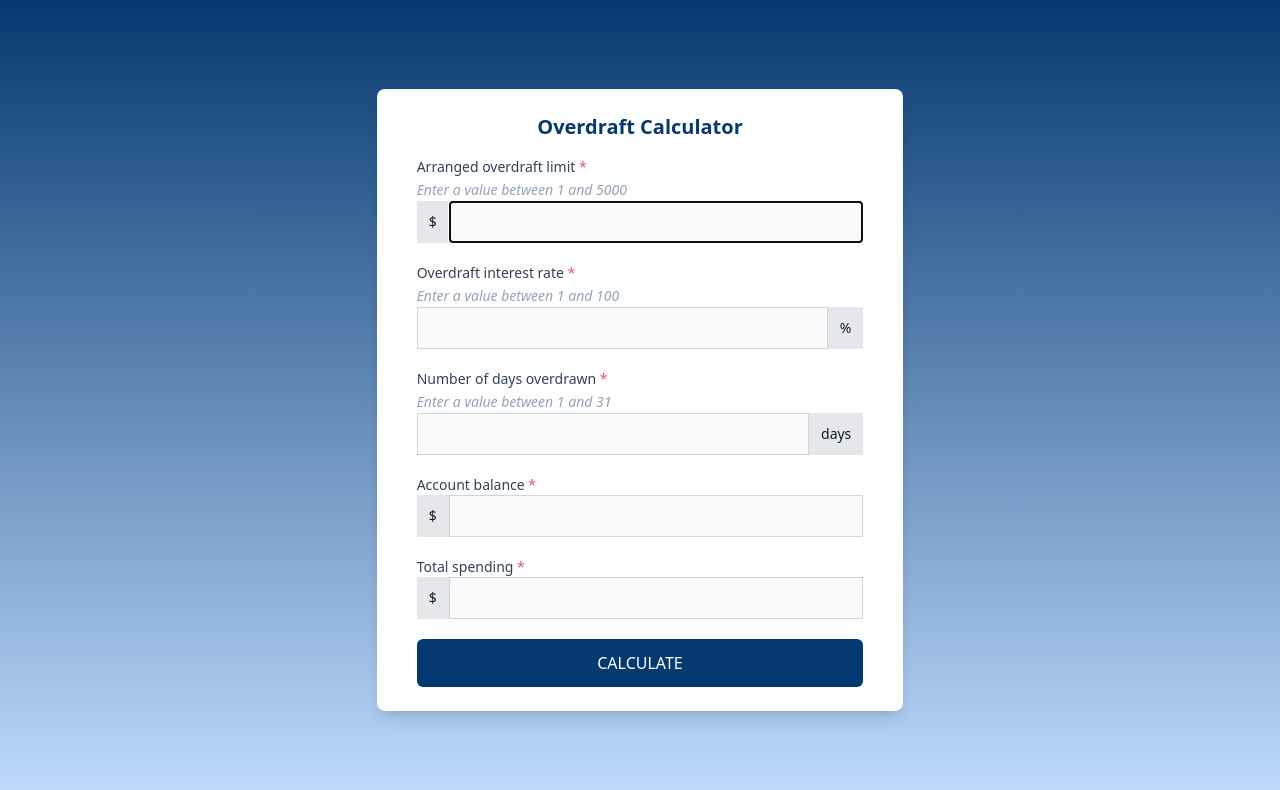
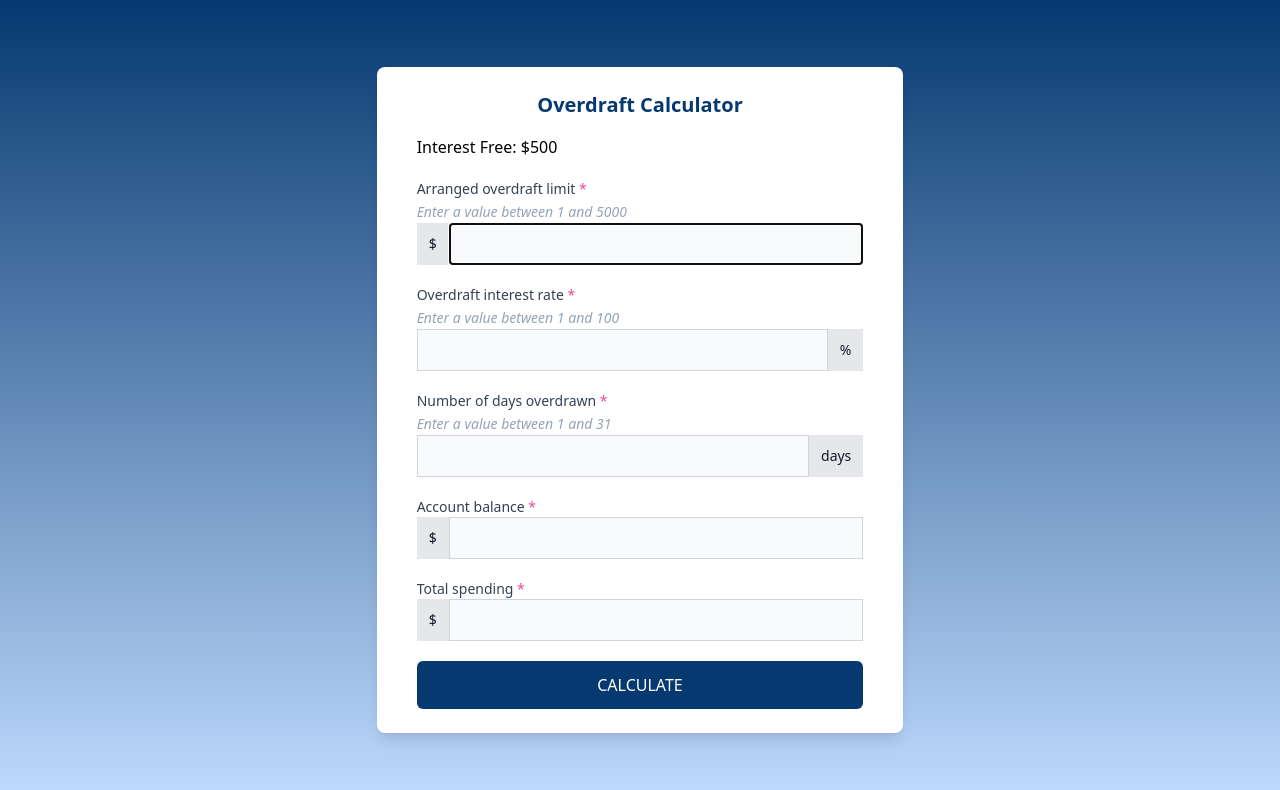
Before and after one commit to NZMia/overdraft-calculator, a React (Create React App) app: page / in a window 1280 px wide. Shown: the top 790 px of the page. Built offline with nearby package versions, Linux system fonts and the light colour scheme.

Commit message:
chore: tidy up

```diff
--- a/src/App.js
+++ b/src/App.js
@@ -1,6 +1,4 @@
-import { useEffect } from "react";
-import { useRef } from "react";
-import { useState } from "react";
+import { useState, useEffect, useRef } from "react";
 import {
   debounce,
   isEmpty,
@@ -8,45 +6,45 @@ import {
 } from "lodash";
 
 import Input from "./components/Input";
-import Select from "./components/Select";
 
 import {
   inputInfo,
   icon,
-  interestFree
-} from './utils/_constant';
-import { getDaysYear } from "./utils/getDaysYear";
-import { removeSpace } from "./utils/validation";
-
-import formValidation from "./utils/formValidation";
+  interestFree,
+  removeSpace,
+  getDaysYear,
+  formValidation } from "./utils";
 
 const App = () => {
-  const limitRef = useRef();
+  const [formData, setFormData] = useState({
+    limit: 0,
+    rate: 0,
+    days: 0,
+    balance: 0,
+    spending: 0
+  })
+
+  const [errorMsg, setErrorMsg] = useState([])
+  const [disabledBtn, setDisabledBtn] = useState(false)
+  const [charge, setCharge] = useState()
+
+  const limitRef = useRef()
   const daysOfYear = getDaysYear()
 
-  const [limit, setLimit] = useState(0)
-  const [rate, setRate] = useState(0)
-  const [days, setDays] = useState(0)
-
-  const [accountBalance, setAccountBalance] = useState(0)
-  const [totalSpending, setTotalSpending] = useState(0)
-
-  const [errorMsg, setErrorMsg] = useState([])
-
-  const [disabledBtn, setDisabledBtn] = useState(false)
-  const [charge, setCharge] = useState(0)
-
-  let errorObject = {
-    title: "",
-    msg: ""
-  };
+  const currentInterestFree = interestFree.find(
+    item => item.key === "premier"
+  ).value
 
   const currentIcon = (key) => {
     if(key.includes("day")) return icon.text
     if(key.includes("rate")) return icon.percentage
-
     return icon.dollar
   }
+
+  let errorObject = {
+    type: "",
+    msg: ""
+  };
 
   // Set focus when component loads
   useEffect(() => {
@@ -58,23 +56,31 @@ const App = () => {
     isEmpty(errorMsg) ? setDisabledBtn(false) : setDisabledBtn(true)
   }, [errorMsg])
 
+  // Set the charge with formData updated
+  useEffect(() => {
+    setCharge()
+  },[formData])
   // Form Validation
   const validation = (currentValue, type) => {
+    const { balance, limit } = formData;
+
     // Exist check
-    const isExist =  errorMsg.find(item => item.title === type)
-    const validationResult = formValidation(currentValue, type, accountBalance, limit)
+    const isExist =  errorMsg.find(item => item.type === type)
+    const validationResult = formValidation(currentValue, type, balance, limit)
 
-    errorObject.title = type
+    errorObject.type = type
     errorObject.msg = validationResult
 
     if(isExist) {
       setErrorMsg(errorMsg.map(
         item =>
-          item.title === type ?
-           {...item,
-              msg :formValidation(currentValue, type)} :
+          item.type === type ?
+            {
+              ...item,
+              msg : validationResult
+            } :
               item).filter(
-                item => item.msg != undefined
+                item => item.msg !== undefined
               )
             )
     }else {
@@ -89,23 +95,10 @@ const App = () => {
     const type = e.target.name
 
     validation(currentValue, type)
-
-    // Inputs change
-    switch(type) {
-      case 'Arranged overdraft limit':
-        setLimit(currentValue)
-      case 'Overdraft interest rate':
-        setRate(currentValue)
-      case 'Number of days overdrawn':
-        setDays(currentValue)
-      case 'Account balance':
-        setAccountBalance(currentValue)
-      case 'Total spending':
-        setTotalSpending(currentValue)
-      break
-    }
-    console.info('currentValue', currentValue);
-
+    setFormData((prev) => ({
+      ...prev,
+      [type]: currentValue
+    }))
   }
 
   // Debounced the input on change event
@@ -113,18 +106,23 @@ const App = () => {
     handleInputOnChanges(e, value)
   }, 300)
 
-  // Set onClick function
-  // Formula =  A/N * R/P (https://efinancemanagement.com/working-capital-financing/overdraft-interest)
+  // Formula: A/N * R/P (https://efinancemanagement.com/working-capital-financing/overdraft-interest)
   const handleOnCalculating = (e) => {
     e.preventDefault();
 
-    const amountOverdrawn = totalSpending - accountBalance;
-    const annualRate = rate / 100;
+    const { spending, balance, days, rate } = formData;
 
-    const numberOfPeriods = daysOfYear * 1 / days;
-    const result = ((amountOverdrawn / days) * (annualRate/ numberOfPeriods)).toFixed(4)
-    // TODO: interestFree
-    setCharge(result)
+    const amountOverdrawn = spending - balance;
+
+    if(amountOverdrawn < currentInterestFree ) {
+      setCharge(0)
+    }else {
+      const annualRate = rate / 100;
+      const numberOfPeriods = daysOfYear * 1 / days;
+      const result = (((amountOverdrawn -  currentInterestFree * 1) / days) * (annualRate/ numberOfPeriods)).toFixed(4)
+
+      setCharge(result)
+    }
   }
 
   return (
@@ -137,6 +135,7 @@ const App = () => {
               </h6>
             </div>
             <form className="space-y-5">
+              <p>Interest Free: ${currentInterestFree}</p>
               {
                 inputInfo.map((item) => {
                   const { name, key, min, max } = item
@@ -144,6 +143,7 @@ const App = () => {
                   return (
                     <Input
                       key={key}
+                      name={key}
                       title={name}
                       min={min}
                       max={max}
@@ -151,24 +151,24 @@ const App = () => {
                       errorMsg={errorMsg}
                       currentRef={key === "limit" ? limitRef : null}
                       isRequired={true}
-                      handleOnChange={(e, value)=>debouncedResult(e, value)}
+                      handleOnChange={(key, value)=>debouncedResult(key, value)}
                     />
                   )
                 })
               }
-              {
-                charge > 0 &&
-                  <p className="btn bg-blue-200 text-blue-700 text-center">
-                    interest charged : ${charge}
-                  </p>
-              }
               <button
                 type="submit"
-                className={"btn" + " " + `${disabledBtn ? "btn--disabled" : ""}`}
+                className={disabledBtn ? "btn--disabled" : "btn"}
                 onClick={handleOnCalculating}
               >
                 Calculate
               </button>
+              {
+                charge >= 0 &&
+                (<p className="btn bg-blue-200 text-blue-700 text-center">
+                  Interest charged : ${charge}
+                </p>)
+              }
             </form>
         </div>
       </div>
--- a/src/components/Input.js
+++ b/src/components/Input.js
@@ -2,6 +2,7 @@ import React from "react";
 import { isEmpty } from "lodash";
 
 const Input = ({
+  name,
   title,
   currentRef=null,
   handleOnChange,
@@ -9,18 +10,19 @@ const Input = ({
   max,
   errorMsg,
   icon,
-  isRequired }) => {
+  isRequired,
+  type }) => {
 
-  const currentErrormsg = errorMsg.find(msg => msg.title === title)
+  const currentErrormsg = errorMsg.find(msg => msg.type === name)
   const { sign, position } = icon
   return (
     <div className="relative w-full">
-        <p className="block text-sm font-medium text-slate-700">
+        <label htmlFor={name} className="block text-sm font-medium text-slate-700">
           {title}
           {
             isRequired && <span className="text-pink-500"> * </span>
           }
-        </p>
+        </label>
         {
           !!min && !!max && <span className="text-sm italic text-slate-400">Enter a value between {min} and {max}</span>
         }
@@ -31,7 +33,8 @@ const Input = ({
           <input
             className="input"
             ref={currentRef}
-            name={title}
+            name={name}
+            type={type}
             onChange={handleOnChange}
             required={isRequired}
             />
--- a/src/components/Select.js
+++ b/src/components/Select.js
@@ -10,8 +10,7 @@ const Select = ({type, currentValue, selected, handleOnChange}) => {
         name={currentValue}
         onChange={handleOnChange} s/>
       <label className="form-check-label inline-block text-gray-800" htmlFor={type}>
-
-      Interest Free: $ {currentValue}
+        Interest Free: $ {currentValue}
       </label>
     </div>
   )
--- a/src/index.css
+++ b/src/index.css
@@ -31,7 +31,7 @@
   }
 
   .btn--disabled {
-    @apply opacity-75 cursor-progress
+    @apply btn opacity-75 cursor-progress
   }
   .select {
     @apply w-4 h-4 bg-gray-100 border-gray-300
--- a/src/utils/_constant.js
+++ b/src/utils/_constant.js
@@ -39,7 +39,7 @@ export const interestFree = [
     value: 0
   },
   {
-    key: "primey",
+    key: "premier",
     value: 500
   }
 ]
--- a/src/utils/formValidation.js
+++ b/src/utils/formValidation.js
@@ -1,27 +1,29 @@
-import { isNumber,isNumberLessThan10000, daysCheck, isNumberLessThan100, isOverrun } from "./validation";
+import {
+  isNumber,
+  isNumberLessThan5000,
+  daysCheck,
+  isNumberLessThan100,
+  isOverrun,
+  isBlank } from "./validation";
 
-const formValidation = (value, type=null, balance=null, limit=null) => {
+export const formValidation = (value, type, balance=null, limit=null) => {
+  if(!isNumber(value)) return "Positive whole numbers only";
+  if(isBlank(value)) return "Please fill in this filed";
 
-  const currentType = type.toString().toLowerCase();
-
-  if(!isNumber(value)) return 'Please input positive number';
-
-  if(currentType.includes('overdraft limit')) {
-    if(!isNumberLessThan10000(value)) return "Please input number between 0 ~ 5000";
+  if(type==="limit") {
+    if(!isNumberLessThan5000(value)) return "Please input number between 1 ~ 5000";
   }
 
-  if(currentType.includes('rate')) {
+  if(type==="rate") {
     if(!isNumberLessThan100(value)) return "Please input number between 1 ~ 100"
   };
 
-  if(currentType.includes('days')) {
+  if(type==="days") {
     if(!daysCheck(value)) return "Please input number between 1 ~ 31"
   };
 
-  if(currentType.includes('total spending')) {
+  if(type==="spending") {
     const allowedOverdrawn = balance*1 + limit*1;
-    if(isOverrun(value, allowedOverdrawn)) return `Cannot spend over than  ${allowedOverdrawn}`
+    if(isOverrun(value, allowedOverdrawn)) return `Cannot spend over than ${allowedOverdrawn}`
   }
 }
-
-export default formValidation
--- /dev/null
+++ b/src/utils/index.js
@@ -0,0 +1,4 @@
+export * from './_constant'
+export * from './formValidation'
+export * from './getDaysYear'
+export * from './validation'
--- a/src/utils/validation.js
+++ b/src/utils/validation.js
@@ -13,7 +13,7 @@ export const isEmptyString = (value) => {
 	return false
 }
 
-export const isNumberLessThan10000 = (value) => {
+export const isNumberLessThan5000 = (value) => {
   return (/^(?:[1-9]|\d{2,3}|[1-4]\d{3}|5000)$/.test(value))
 }
 
@@ -28,3 +28,7 @@ export const daysCheck = (value) => {
 export const isOverrun = (value, allowedValue) => {
   return value > allowedValue ? true : false
 }
+
+export const isBlank = (value) => {
+  return (/^\s*$/.test(value))
+}
```
